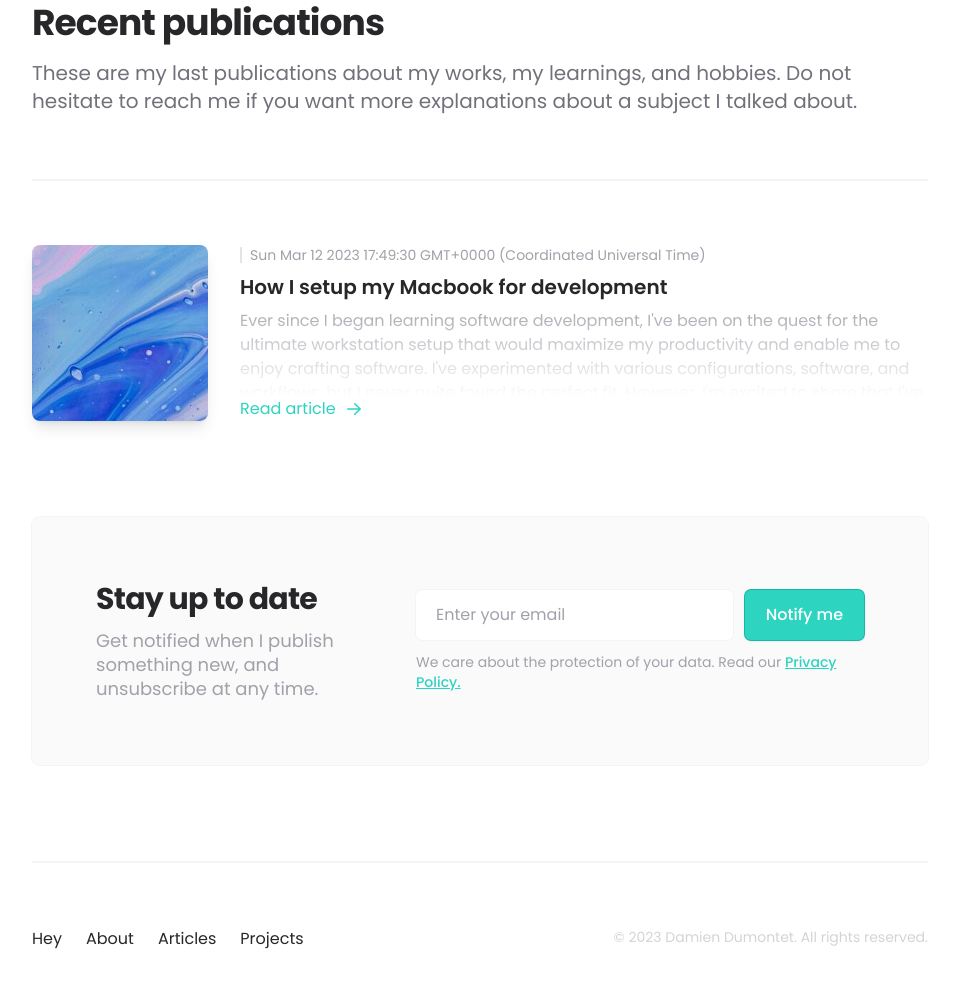
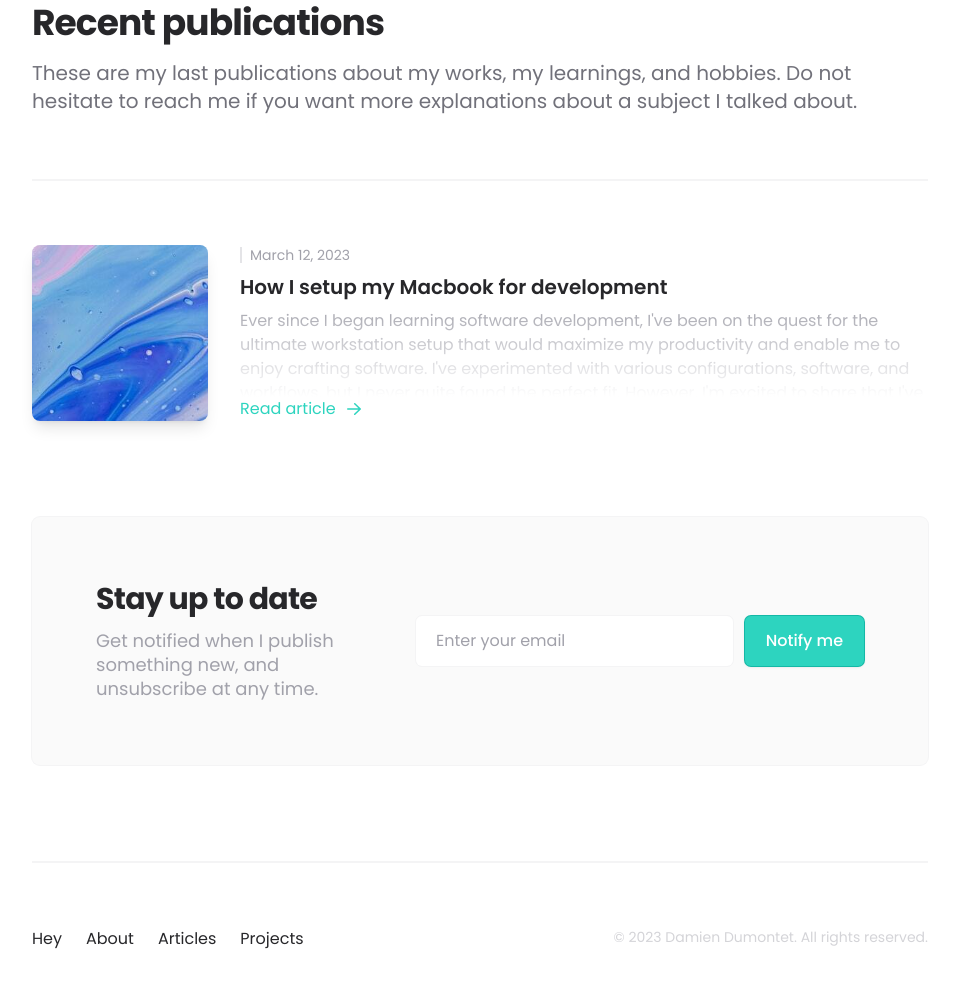
Before and after one commit to lnk00/portfolio, an Astro site: page / in a window 1280 px wide. Shown: the part 692-1679 px from the top of the page, without its empty margins (160-1118 px from the left). Built offline with nearby package versions, Linux system fonts and the light colour scheme; Astro itself is replaced by a stand-in of ours.

Commit message:
add date to blog post frontmatter

```diff
--- a/package.json
+++ b/package.json
@@ -15,7 +15,6 @@
     "@types/react": "^18.0.28",
     "@types/react-dom": "^18.0.11",
     "astro": "^2.0.18",
-    "dayjs": "^1.11.7",
     "react": "^18.2.0",
     "react-dom": "^18.2.0",
     "showdown": "^2.1.0",
--- a/src/components/ArticleList.astro
+++ b/src/components/ArticleList.astro
@@ -25,7 +25,7 @@ const blogPosts = await getCollection("blog");
         <div class="h-64 mt-4 sm:mt-0 sm:ml-8 sm:h-full flex flex-col">
           <div class="flex items-center mb-2">
             <div class="h-4 w-0.5 bg-zinc-200 mr-2" />
-            <p class="text-sm text-zinc-400">{new Date()}</p>
+            <p class="text-sm text-zinc-400">{post.data.date}</p>
           </div>
 
           <p class="text-xl text-zinc-800 font-semibold mb-2">
--- a/src/components/Newsletter.astro
+++ b/src/components/Newsletter.astro
@@ -28,15 +28,6 @@
           Notify me
         </button>
       </form>
-      <p class="mt-3 text-sm text-zinc-400">
-        We care about the protection of your data. Read our{" "}
-        <a
-          href="#"
-          class="font-medium text-teal-400 hover:text-teal-300 underline transition-all duration-300"
-        >
-          Privacy Policy.
-        </a>
-      </p>
     </div>
   </div>
 </div>
--- a/src/content/blog/how-i-setup-my-macbook-for-development.md
+++ b/src/content/blog/how-i-setup-my-macbook-for-development.md
@@ -1,5 +1,6 @@
 ---
 title: How I setup my Macbook for development
+date: March 12, 2023
 image: how-i-setup-my-macbook-for-development.jpg
 summary: Ever since I began learning software development, I've been on the quest for the ultimate workstation setup that would maximize my productivity and enable me to enjoy crafting software. I've experimented with various configurations, software, and workflows, but I never quite found the perfect fit. However, I'm excited to share that I've finally discovered my dream setup and workflow that allows me to be both productive and happy when programming. In this article, I'll explain how and why I configured my work environment in the way that I did.
 ---
```
Also changed, not shown: 1 other file.
